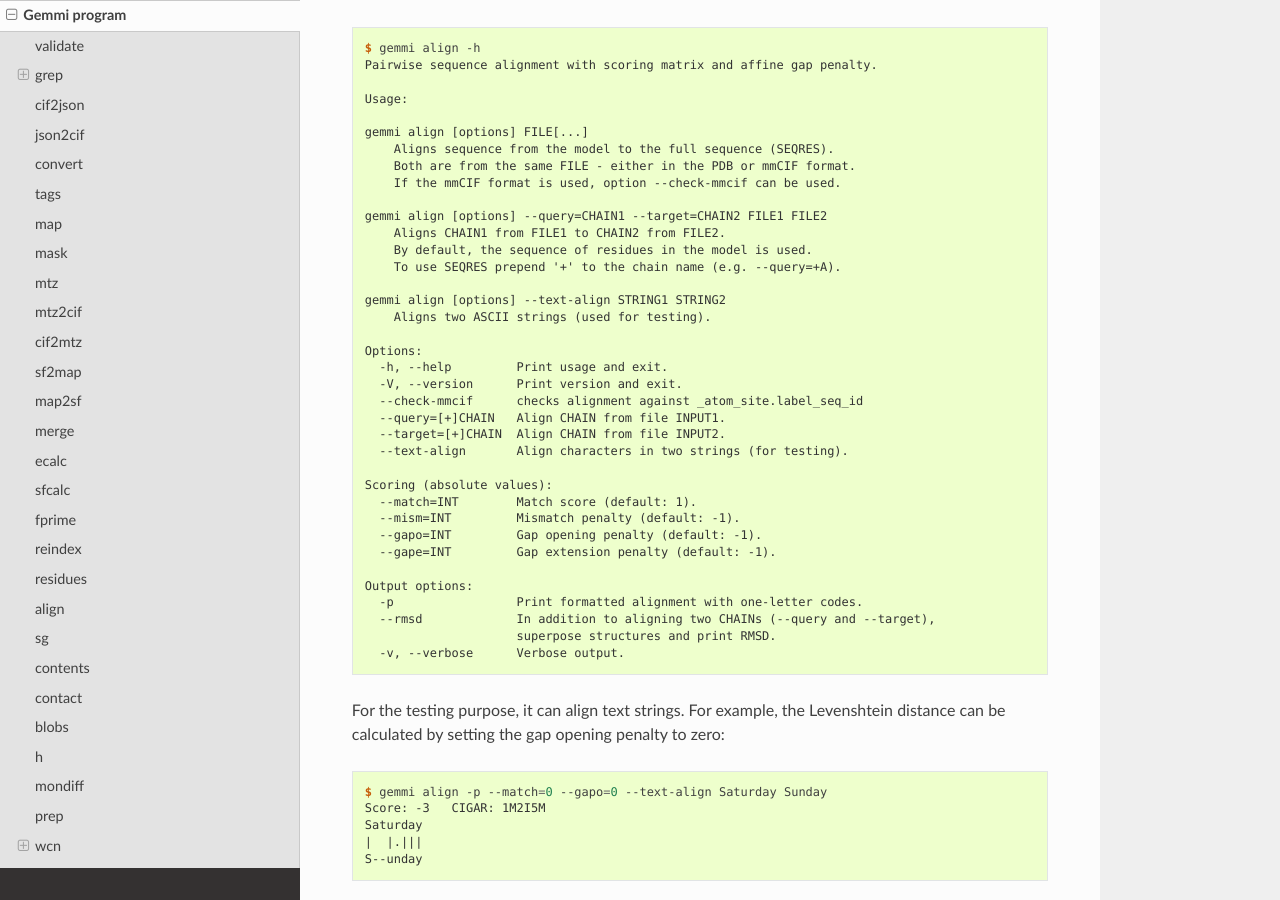
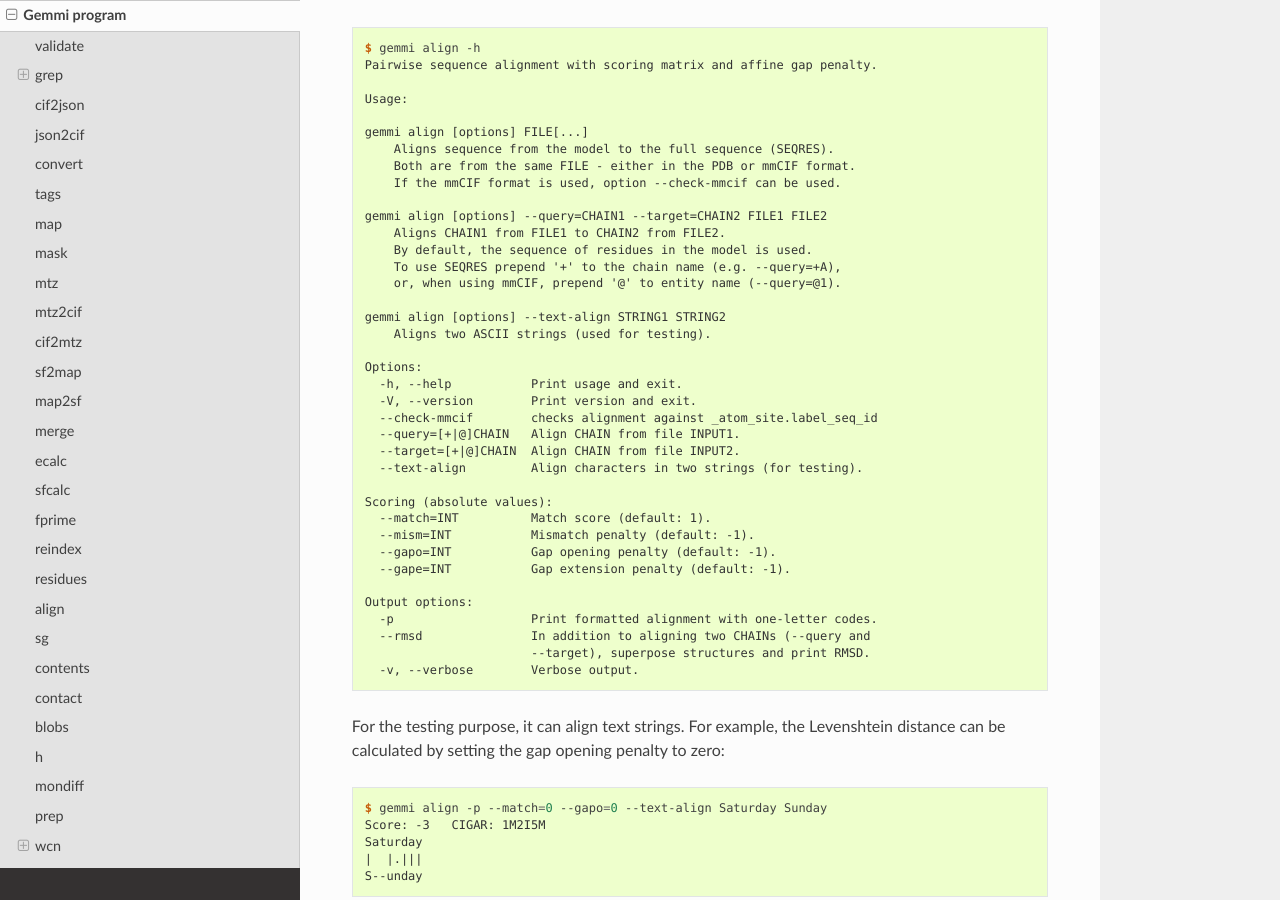
Before and after one commit to project-gemmi/gemmi, a Sphinx documentation site: the page built from docs/utils.rst, in a window 1280 px wide and 900 px high, scrolled down 21360 px. Built offline with Sphinx 7.4.7 and the Read the Docs theme 2.0.0, drawn with Linux system fonts in a browser that asks for light colours.

Commit message:
gemmi-prog: entity name can be used to refer to sequence

```diff
--- a/docs/align-help.txt
+++ b/docs/align-help.txt
@@ -11,27 +11,28 @@ gemmi align [options] FILE[...]
 gemmi align [options] --query=CHAIN1 --target=CHAIN2 FILE1 FILE2
     Aligns CHAIN1 from FILE1 to CHAIN2 from FILE2.
     By default, the sequence of residues in the model is used.
-    To use SEQRES prepend '+' to the chain name (e.g. --query=+A).
+    To use SEQRES prepend '+' to the chain name (e.g. --query=+A),
+    or, when using mmCIF, prepend '@' to entity name (--query=@1).
 
 gemmi align [options] --text-align STRING1 STRING2
     Aligns two ASCII strings (used for testing).
 
 Options:
-  -h, --help         Print usage and exit.
-  -V, --version      Print version and exit.
-  --check-mmcif      checks alignment against _atom_site.label_seq_id
-  --query=[+]CHAIN   Align CHAIN from file INPUT1.
-  --target=[+]CHAIN  Align CHAIN from file INPUT2.
-  --text-align       Align characters in two strings (for testing).
+  -h, --help           Print usage and exit.
+  -V, --version        Print version and exit.
+  --check-mmcif        checks alignment against _atom_site.label_seq_id
+  --query=[+|@]CHAIN   Align CHAIN from file INPUT1.
+  --target=[+|@]CHAIN  Align CHAIN from file INPUT2.
+  --text-align         Align characters in two strings (for testing).
 
 Scoring (absolute values):
-  --match=INT        Match score (default: 1).
-  --mism=INT         Mismatch penalty (default: -1).
-  --gapo=INT         Gap opening penalty (default: -1).
-  --gape=INT         Gap extension penalty (default: -1).
+  --match=INT          Match score (default: 1).
+  --mism=INT           Mismatch penalty (default: -1).
+  --gapo=INT           Gap opening penalty (default: -1).
+  --gape=INT           Gap extension penalty (default: -1).
 
 Output options:
-  -p                 Print formatted alignment with one-letter codes.
-  --rmsd             In addition to aligning two CHAINs (--query and --target),
-                     superpose structures and print RMSD.
-  -v, --verbose      Verbose output.
+  -p                   Print formatted alignment with one-letter codes.
+  --rmsd               In addition to aligning two CHAINs (--query and
+                       --target), superpose structures and print RMSD.
+  -v, --verbose        Verbose output.
```
Also changed, not shown: 1 other file.
